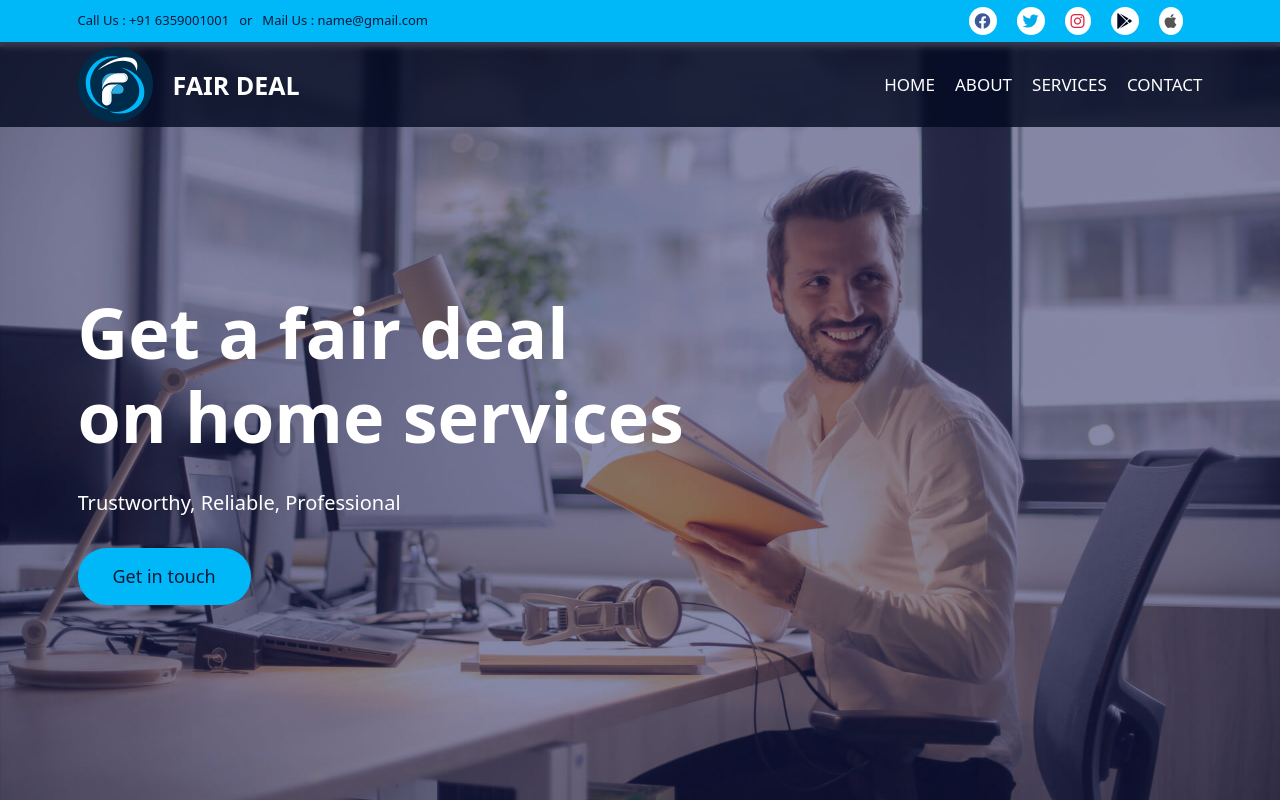
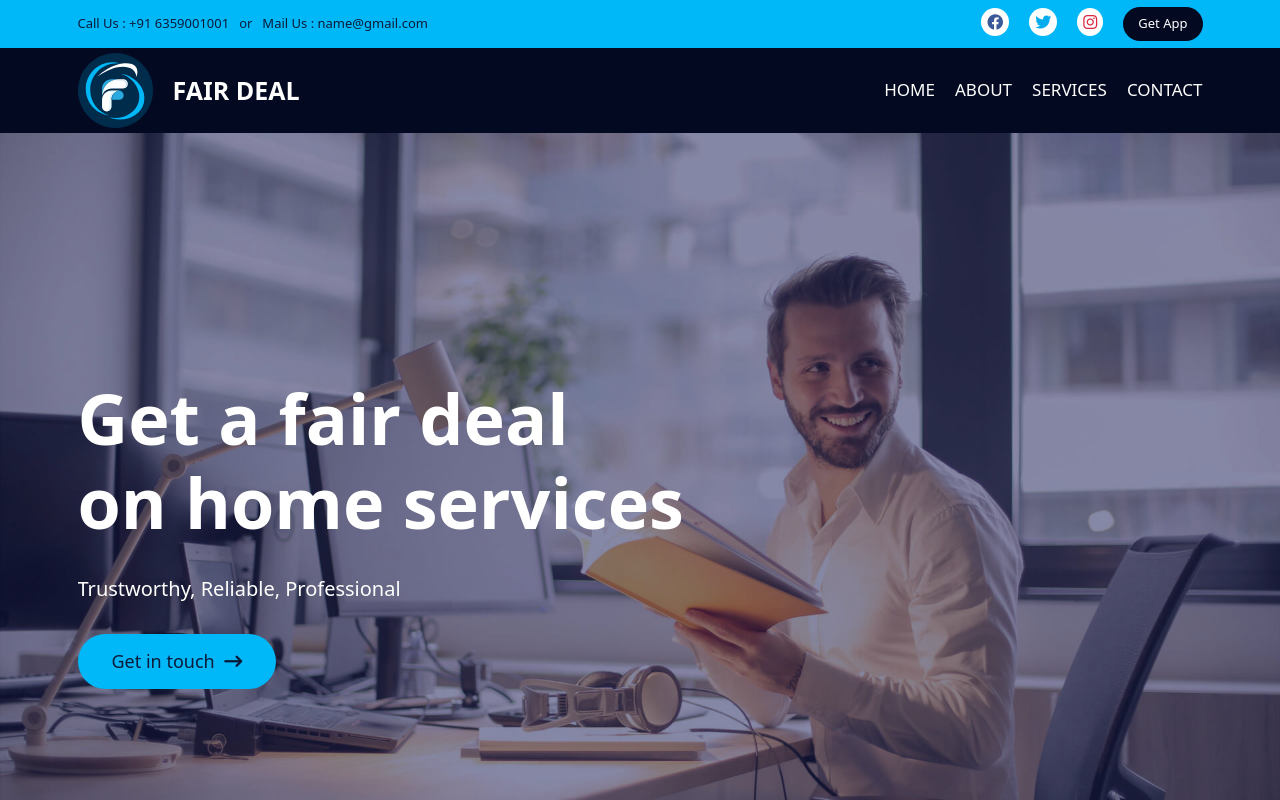
Before and after one commit to yaminshaikh217/General-Service, a React (Vite) app: page / in a window 1280 px wide. Shown: the top 800 px of the page. Built offline with nearby package versions, Linux system fonts and the light colour scheme.

Commit message:
small multiple changes

```diff
--- a/src/Components/Footer.jsx
+++ b/src/Components/Footer.jsx
@@ -14,6 +14,9 @@ const Footer = () => {
             <img src={Logo} alt="Logo" />
             <h2>FAIR DEAL</h2>
           </div>
+          <div>
+            <p>Copyright 2022. All Rights Reserved</p>
+          </div>
           <div className="icons">
             <i className="fa-brands fa-facebook"></i>
             <i className="fa-brands fa-twitter"></i>
@@ -21,9 +24,7 @@ const Footer = () => {
             <i className="fa-brands fa-google-play" onClick={handleComingSoon}></i>
             <i className="fa-brands fa-apple" onClick={handleComingSoon}></i>
           </div>
-          <div>
-            <p>Copyright 2022. All Rights Reserved</p>
-          </div>
+
         </div>
       </footer>
       <Comingsoon show={coming} handleComingClick={handleComingSoon} />
--- a/src/Components/Home.jsx
+++ b/src/Components/Home.jsx
@@ -21,7 +21,7 @@ const Home = () => {
             <p className="revealText">Trustworthy, Reliable, Professional</p>
             <div className="btnGroup revealText">
               <button className="primaryBtn" onClick={showContact}>
-                Get in touch
+                Get in touch <i className="fa-solid fa-arrow-right-long ms-2"></i>
               </button>
             </div>
           </div>
--- a/src/Components/Navbar.jsx
+++ b/src/Components/Navbar.jsx
@@ -24,8 +24,9 @@ const Navbar = () => {
             <i className="fa-brands fa-facebook"></i>
             <i className="fa-brands fa-twitter"></i>
             <i className="fa-brands fa-instagram"></i>
-            <i className="fa-brands fa-google-play" onClick={handleComingSoon}></i>
-            <i className="fa-brands fa-apple" onClick={handleComingSoon}></i>
+            <button className="getApp" onClick={handleComingSoon}>Get App</button>
+            {/* <i className="fa-brands fa-google-play" onClick={handleComingSoon}></i> */}
+            {/* <i className="fa-brands fa-apple" onClick={handleComingSoon}></i> */}
           </div>
         </div>
       </div>
--- a/src/index.css
+++ b/src/index.css
@@ -73,10 +73,10 @@ input[type="number"]::-webkit-outer-spin-button {
 
 /* Navbar style start */
 .navbar {
-  background: rgba(3, 9, 33, 0.8);
+  background: rgba(3, 9, 33, 1);
   position: sticky;
   top: -2px;
-  backdrop-filter: blur(3px);
+  /* backdrop-filter: blur(3px); */
   z-index: 1000;
 }
 
@@ -220,7 +220,7 @@ input[type="number"]::-webkit-outer-spin-button {
   justify-content: center;
   /* align-items: center; */
   flex-direction: column;
-  top: -10vh;
+  /* top: -10vh; */
 }
 
 .heroBg > * {
@@ -253,13 +253,13 @@ input[type="number"]::-webkit-outer-spin-button {
   color: #fff;
   font-weight: 500;
   color: #0b1a39;
-  border: 5px solid transparent;
+  border: 4px solid transparent;
   border-radius: 100vmax;
   transition: all 0.2s linear;
 }
 
 .primaryBtn:hover {
-  border: 2px solid transparent;
+  border: 8px solid transparent;
   background: var(--primary-font-color);
   opacity: 0.9;
 }
@@ -467,9 +467,11 @@ footer {
 
 .scrollTop.whatsapp {
   background: #25d366;
-  right: unset;
-  left: 3rem;
+  /* right: unset; */
+  /* left: 3rem; */
+  bottom: 10rem;
   width: 8rem;
+  right: 2rem;
   border-radius: 50%;
   font-size: 3.5rem;
 }
@@ -921,8 +923,11 @@ footer {
 .form .info {
   color: #0b1a39;
   font-size: 1.6rem;
+  transition: all 0.2s linear;
 }
-
+.form .info:hover {
+  color: var(--primary-font-color);
+}
 .contact .input input,
 .contact textarea {
   border: 1px solid #dddddd;
@@ -1154,9 +1159,16 @@ footer {
   transition: all 0.3s cubic-bezier(0.165, 0.84, 0.44, 1);
 }
 .comingsoon .fa-xmark:hover {
-transform: rotate(90deg);
+  transform: rotate(90deg);
 }
-
+.getApp {
+  background: #030921;
+  color: #fff;
+  border-radius: 100vmax;
+  font-size: 1.3rem;
+  font-weight: 500;
+  padding: 0.7rem 1.5rem;
+}
 /* coming soon end */
 
 /* GENERAL MOBILE RESPONSIVE STYLES  */
```
